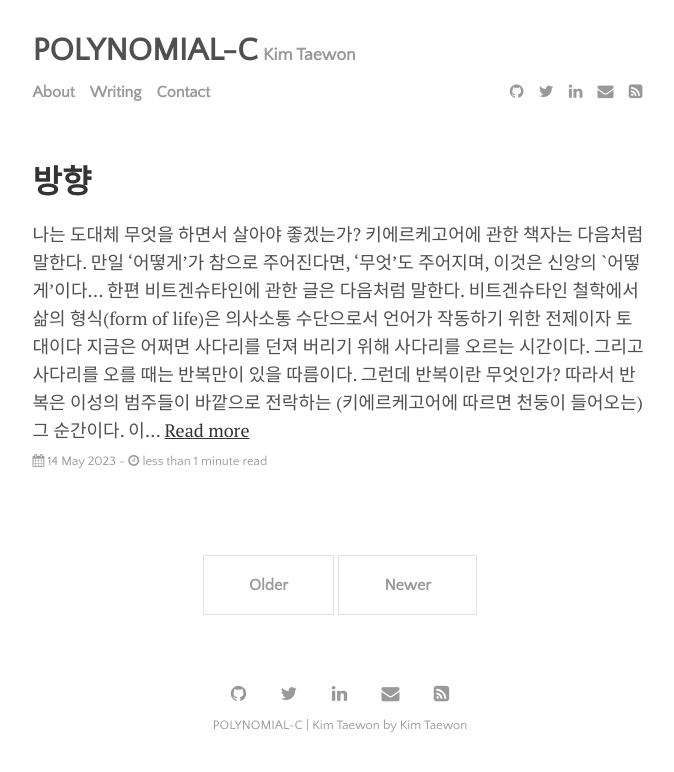
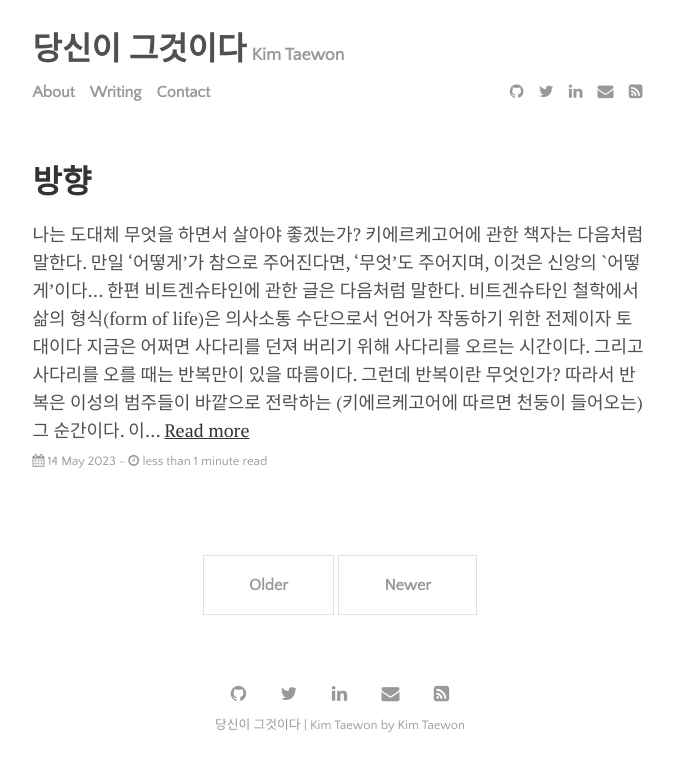
Before and after one commit to pangmoo-KTW/pangmoo-KTW, a Jekyll site: the page built from index.html, in a window 1280 px wide. Shown: the top 772 px of the page, without its empty margins (300-974 px from the left). Built offline with Jekyll 4.4.1, drawn with Linux system fonts in a browser that asks for light colours; the list of posts is cut into pages by our own code.

Commit message:
title change

```diff
--- a/_config.yml
+++ b/_config.yml
@@ -20,7 +20,7 @@ permalink:           /:title
 plugins:             [jekyll-paginate, jekyll-sitemap, jekyll-feed, jekyll-seo-tag]
 
 # Customise atom feed settings (this is where Jekyll-Feed gets configuration information)
-title:		           'POLYNOMIAL-C'
+title:		           '당신이 그것이다'
 description:	       'Kim Taewon'
 author:              'Kim Taewon'
 
```
